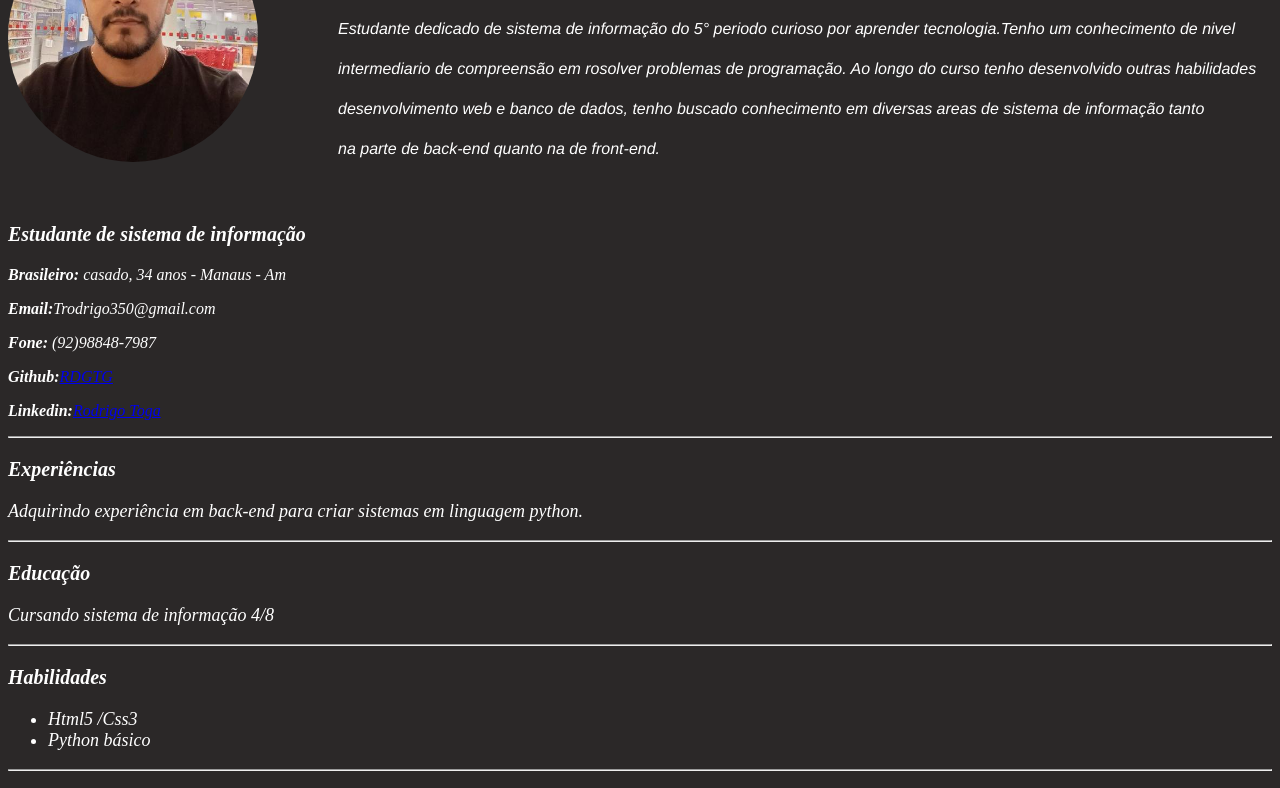
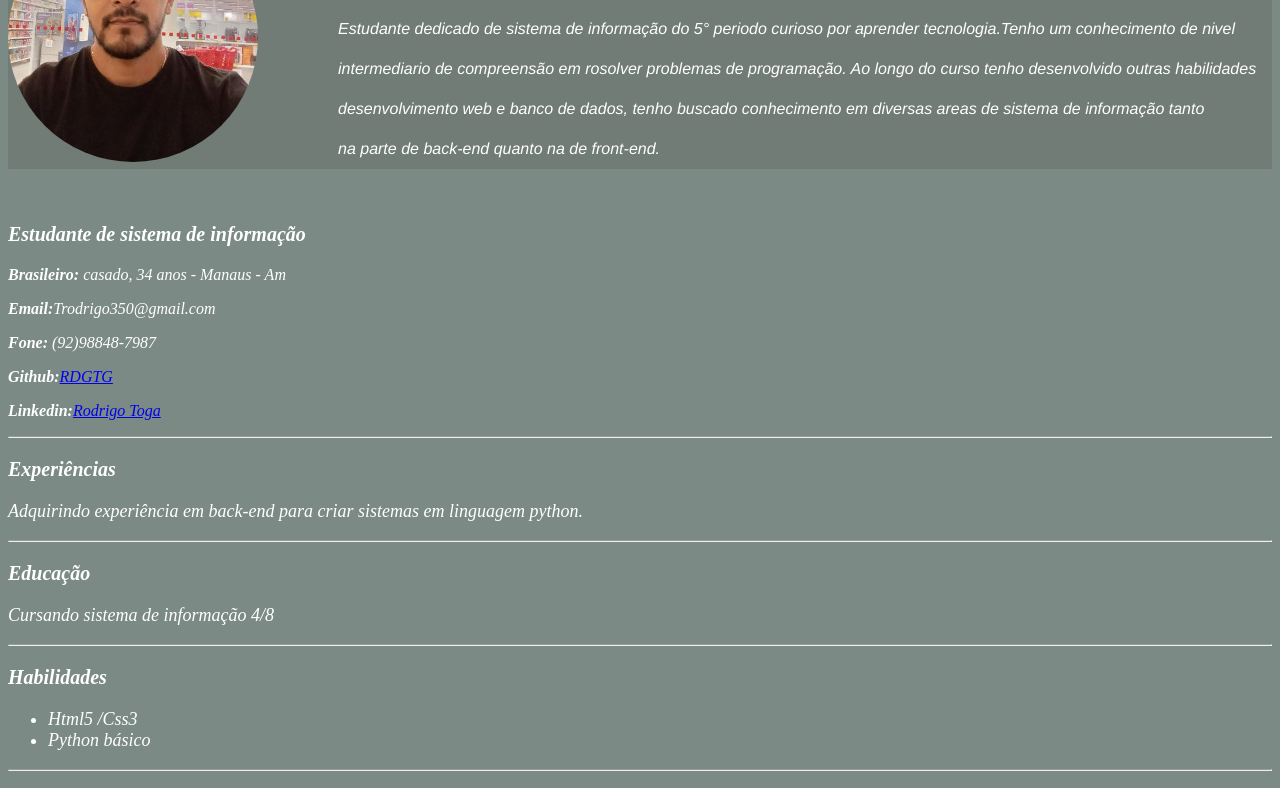
Before and after one commit to RDGTG/portifolio, a plain HTML site: page index.html in a window 1280 px wide. Shown: the part 96-884 px from the top of the page. Drawn offline with Linux system fonts and the light colour scheme.

Commit message:
modificado

```diff
--- a/style.css
+++ b/style.css
@@ -1,8 +1,10 @@
 @charset "utf-8";
+.navbar{
+    background-color: #54545441
 
+}
 body{
-    background-color: rgb(43, 40, 40);
-
+    background-color: #7b8a84
 }
 
 h3{
```
